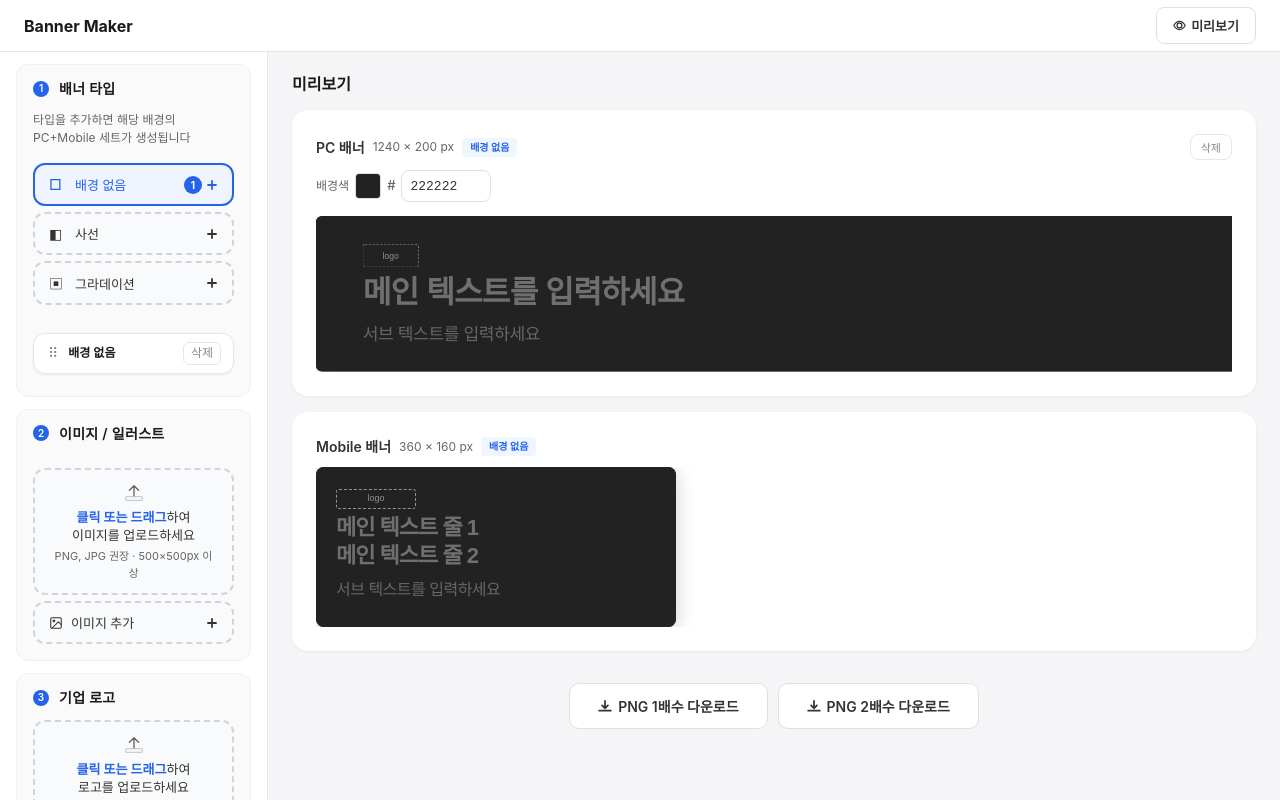
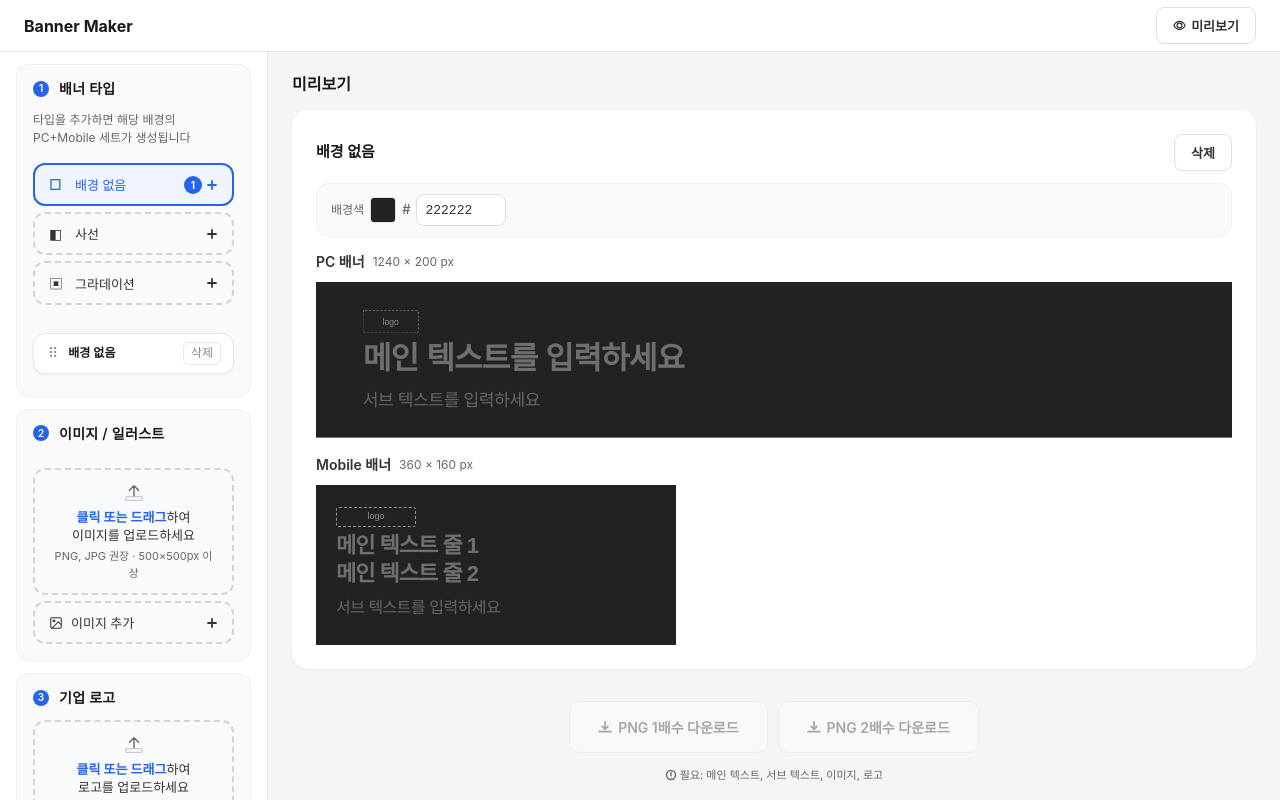
Before and after one commit to JinAh-J/onepick_bann, a website: page index.html in a window 1280 px wide. Drawn offline with nearby package versions, Linux system fonts and the light colour scheme; a web font is replaced by a local one.

Commit message:
Add files via upload

```diff
--- a/index.html
+++ b/index.html
@@ -279,7 +279,7 @@ textarea#titM::placeholder{color:rgba(255,255,255,.35);white-space:pre-line;opac
 /* MAIN FOOTER — 1x/2x 버튼 나란히 */
 .main-footer{display:flex;flex-direction:column;align-items:center;gap:12px;padding:4px 0 0}
 .dl-main-row{display:flex;gap:10px;align-items:center}
-.dl-btn-main{display:inline-flex;align-items:center;gap:6px;padding:12px 28px;background:var(--sf);color:var(--t2);border:1px solid var(--bd2);border-radius:10px;font-size:14px;font-weight:600;cursor:pointer;font-family:inherit;transition:all .2s}
+.dl-btn-main{display:inline-flex;align-items:center;gap:6px;padding:0 28px;height:52px;background:var(--sf);color:var(--t2);border:1px solid var(--bd2);border-radius:10px;font-size:14px;font-weight:600;cursor:pointer;font-family:inherit;transition:all .2s}
 .dl-btn-main svg{stroke:var(--t2)}
 .dl-btn-main:hover{background:var(--sf3);border-color:var(--t3)}
 .dl-btn-main:active{transform:scale(.97)}
@@ -355,12 +355,14 @@ textarea#titM::placeholder{color:rgba(255,255,255,.35);white-space:pre-line;opac
 .set-chip-del{background:none;border:1px solid var(--bd);border-radius:6px;cursor:pointer;color:var(--t4);font-size:12px;padding:2px 7px;line-height:1.4;transition:all .15s;font-family:inherit}
 .set-chip-del:hover{border-color:#dc2626;color:#dc2626;background:#fef2f2}
 .set-header{display:flex;align-items:center;gap:8px;padding:0 0 10px}
-.set-badge{font-size:10px;font-weight:600;padding:2px 8px;border-radius:4px;background:var(--blue-lt);color:var(--blue)}
+.set-badge{display:none;font-size:10px;font-weight:600;padding:2px 8px;border-radius:4px;background:var(--blue-lt);color:var(--blue)}
 .set-badge.diagonal{background:#f3f0ff;color:#6d28d9}
 .set-badge.gradient{background:#fff7ed;color:#c2410c}
-.set-del-btn{margin-left:auto;background:none;border:1px solid var(--bd);border-radius:var(--r);padding:4px 10px;font-size:11px;color:var(--t4);cursor:pointer;font-family:inherit;transition:all .2s}
+.set-del-btn{margin-left:auto;display:inline-flex;align-items:center;gap:5px;padding:8px 16px;background:var(--sf);color:var(--t2);border:1px solid var(--bd2);border-radius:var(--r);font-size:13px;font-weight:600;cursor:pointer;font-family:inherit;transition:all .2s}
 .set-del-btn:hover{border-color:#dc2626;color:#dc2626}
-.set-bg-row{display:flex;align-items:center;gap:6px;padding:0 0 14px;flex-wrap:wrap}
+.set-type-header{display:flex;align-items:center;justify-content:space-between;padding:0 0 12px;}
+.set-type-title{font-size:15px;font-weight:700;color:var(--t1);}
+.set-bg-row-box{display:flex;align-items:center;gap:6px;padding:10px 14px;background:var(--sf2);border:1px solid #F0F1F3;border-radius:var(--rlg);margin-bottom:14px;flex-wrap:wrap;}
 .set-bg-label-txt{font-size:12px;color:var(--t3);font-weight:500;flex-shrink:0}
 .set-bg-pick{width:26px;height:26px;border-radius:4px;border:1px solid var(--bd2);overflow:hidden;cursor:pointer;flex-shrink:0}
 .set-bg-pick input[type=color]{width:200%;height:200%;margin:-50%;cursor:pointer;border:none;padding:0}
@@ -369,9 +371,9 @@ textarea#titM::placeholder{color:rgba(255,255,255,.35);white-space:pre-line;opac
 .set-bg-hex:focus{border-color:var(--blue)}
 .set-bg-label{font-size:12px;color:var(--t3);padding:0 2px}
 .img-inline-btns{display:flex;gap:4px;margin-left:auto;flex-shrink:0;}
-.img-inline-btn{padding:4px 10px;border:1.5px solid var(--bd2);border-radius:var(--r);background:var(--sf);color:var(--t2);font-size:11px;font-weight:600;cursor:pointer;font-family:inherit;transition:all .15s;white-space:nowrap;}
+.img-inline-btn{display:flex;align-items:center;padding:8px 16px;border:1px solid var(--bd2);border-radius:var(--r);background:var(--sf);color:var(--t2);font-size:13px;font-weight:600;cursor:pointer;font-family:inherit;transition:all .2s;white-space:nowrap;}
 .img-inline-btn:hover{border-color:var(--blue);color:var(--blue);}
-.img-inline-btn.active{border-color:var(--blue);background:var(--blue-lt);color:var(--blue);}
+.img-inline-btn.active{border-color:var(--blue);background:var(--blue-lt);color:var(--blue);font-weight:700;}
 .img-sel-btn-group{display:flex;gap:4px;flex-wrap:wrap;padding:0 4px 4px;}
 .img-sel-num-btn{padding:6px 14px;border:1.5px solid var(--bd2);border-radius:var(--r);background:var(--sf);color:var(--t2);font-size:12px;font-weight:600;cursor:pointer;font-family:inherit;transition:all .15s;}
 .img-sel-num-btn:hover{border-color:var(--blue);color:var(--blue);}
@@ -823,21 +825,23 @@ function renderAllSets(){
 
     var html=''
       +'<div class="preview-card">'
-        +'<div class="set-header">'
-          +'<span class="pc-title">PC 배너</span>'
-          +'<span class="pc-size">1240 × 200 px</span>'
-          +'<span class="set-badge '+badgeClass+'">'+typeLabel+'</span>'
+        +'<div class="set-type-header">'
+          +'<span class="set-type-title">'+typeLabel+'</span>'
           +'<button class="set-del-btn" onclick="removeBannerSet('+set.id+')">삭제</button>'
         +'</div>'
-        +'<div class="set-bg-row">'
+        +'<div class="set-bg-row-box">'
           +'<span class="set-bg-label-txt">배경색</span>'
           +'<div class="set-bg-pick"><input type="color" id="setBgPick_'+set.id+'" value="'+set.bgColor+'" oninput="onSetBgPick('+set.id+',this.value)"></div>'
           +'<span class="set-bg-hash">#</span>'
           +'<input type="text" class="set-bg-hex" id="setBgHex_'+set.id+'" value="'+set.bgColor.replace('#','').toUpperCase()+'" maxlength="6" oninput="onSetBgHex('+set.id+',this.value)">'
           +gradExtra
-          +'<div class="img-inline-btns" id="imgInlineBtns_'+set.id+'" style="'+(imgList.length>1?'':'display:none')+'">'+(imgList.length>1?imgList.map(function(item,i){  var activeId2=set.imgId||(imgList.length>0?imgList[0].id:null);  var active=item.id===activeId2;  return '<button class="img-inline-btn'+(active?' active':'')+'"    onclick="setImgForSet('+set.id+','+item.id+')">'    +'이미지 '+(i+1)+'</button>';}).join(''):'')+'</div>'
+          +'<div class="img-inline-btns" id="imgInlineBtns_'+set.id+'" style="'+(imgList.length>1?'':'display:none')+'">'+(imgList.length>1?imgList.map(function(item,i){  var activeId2=set.imgId||(imgList.length>0?imgList[0].id:null);  var active=item.id===activeId2;  return '<button class="img-inline-btn'+(active?' active':'')+'\"    onclick="setImgForSet('+set.id+','+item.id+')">'    +'이미지 '+(i+1)+'</button>';}).join(''):'')+'</div>'
         +'</div>'
-        +'<div class="bnr-stage" id="stagePC_'+set.id+'" style="overflow:hidden;width:100%;">'          +'<div id="bnrPC_'+set.id+'" style="width:1240px;height:200px;background:'+bgCss+';position:relative;overflow:hidden;border-radius:8px;box-shadow:0 4px 20px rgba(0,0,0,.2);transform-origin:top left;">'
+        +'<div class="set-header">'
+          +'<span class="pc-title">PC 배너</span>'
+          +'<span class="pc-size">1240 × 200 px</span>'
+        +'</div>'
+        +'<div class="bnr-stage" id="stagePC_'+set.id+'" style="overflow:hidden;width:100%;">'          +'<div id="bnrPC_'+set.id+'" style="width:1240px;height:200px;background:'+bgCss+';position:relative;overflow:hidden;transform-origin:top left;">'
             +'<div id="bgPC_'+set.id+'" style="position:absolute;inset:0;z-index:0;background:'+bgCss+';"></div>'
             +'<div id="ilPC_'+set.id+'" style="position:absolute;inset:0;z-index:1;overflow:hidden;pointer-events:none;"><img id="imgPC_'+set.id+'" style="position:absolute;display:none;" alt=""></div>'
             +'<div id="dtPC_'+set.id+'" style="position:absolute;inset:0;z-index:2;display:none;pointer-events:none;"></div>'
@@ -845,15 +849,12 @@ function renderAllSets(){
             +'<div id="ctPC_'+set.id+'" style="position:absolute;inset:0;z-index:5;pointer-events:none;"></div>'
           +'</div>'
         +'</div>'
-      +'</div>'
-      +'<div class="preview-card" style="margin-top:16px">'
-        +'<div class="set-header">'
+        +'<div class="set-header" style="margin-top:16px;">'
           +'<span class="pc-title">Mobile 배너</span>'
           +'<span class="pc-size">360 × 160 px</span>'
-          +'<span class="set-badge '+badgeClass+'">'+typeLabel+'</span>'
         +'</div>'
         +'<div class="bnr-stage" id="stageM_'+set.id+'" style="overflow:hidden;width:100%;">'
-          +'<div id="bnrM_'+set.id+'" style="width:360px;height:160px;background:'+bgCss+';position:relative;overflow:hidden;border-radius:8px;box-shadow:0 4px 20px rgba(0,0,0,.2);transform-origin:top left;">'
+          +'<div id="bnrM_'+set.id+'" style="width:360px;height:160px;background:'+bgCss+';position:relative;overflow:hidden;transform-origin:top left;">'
             +'<div id="bgM_'+set.id+'" style="position:absolute;inset:0;z-index:0;background:'+bgCss+';"></div>'
             +'<div id="ilM_'+set.id+'" style="position:absolute;inset:0;z-index:1;overflow:hidden;pointer-events:none;"><img id="imgM_'+set.id+'" style="position:absolute;display:none;" alt=""></div>'
             +'<div id="dtM_'+set.id+'" style="position:absolute;inset:0;z-index:2;display:none;pointer-events:none;"></div>'
@@ -1076,7 +1077,7 @@ function applySetStyle(id){
     }
 
     // 텍스트 컨텐츠
-    const color=set.type==='gradient'?'#fff':tc(set.bgColor||'#222222');
+    const color=tc(set.bgColor||'#222222');
     ct.style.cssText=`position:absolute;inset:0;z-index:5;display:flex;flex-direction:column;justify-content:flex-start;align-items:flex-start;padding:${isPC?'36px 40px 33px 60px':'22px 20px 18px 20px'};height:${h}px;box-sizing:border-box;max-width:${imgSrc?(isPC?'55%':'51%'):'88%'};`;
 
     // 로고 (고정 높이 컨테이너로 레이아웃 안정화)
@@ -1177,7 +1178,19 @@ window.addEventListener('resize',()=>{
 const sfx=d=>d==='pc'?'PC':'M';
 function h2r(hex){const h=hex.replace('#','');return{r:parseInt(h.slice(0,2),16),g:parseInt(h.slice(2,4),16),b:parseInt(h.slice(4,6),16)};}
 function r2h(r,g,b){return[r,g,b].map(v=>Math.max(0,Math.min(255,v|0)).toString(16).padStart(2,'0')).join('');}
-function tc(hex){const{r,g,b}=h2r(hex.startsWith('#')?hex:'#'+hex);return(0.299*r+0.587*g+0.114*b)/255>0.55?'#111':'#fff';}
+function tc(hex){
+  if(!hex||typeof hex!=='string') return '#fff';
+  let h=hex.trim();
+  // #fff → #ffffff 변환
+  if(h.startsWith('#')) h=h.slice(1);
+  if(h.length===3) h=h[0]+h[0]+h[1]+h[1]+h[2]+h[2];
+  if(h.length!==6) return '#fff';
+  const r=parseInt(h.slice(0,2),16);
+  const g=parseInt(h.slice(2,4),16);
+  const b=parseInt(h.slice(4,6),16);
+  if(isNaN(r)||isNaN(g)||isNaN(b)) return '#fff';
+  return (0.299*r+0.587*g+0.114*b)/255>0.55?'#111':'#fff';
+}
 function getBg(){return bannerType==='gradient'?`linear-gradient(${gradAngle}deg,#${gradStop1.replace('#','')},#${gradStop2.replace('#','')})`:bgColor;}
 function getTC(){return bannerType==='gradient'?'#fff':tc(bgColor);}
 function getScF(d){return Math.min(1,(document.getElementById('stage'+sfx(d)).clientWidth-28)/SIZES[d].w);}
@@ -1905,7 +1918,7 @@ function checkDownloadReady(){
   const mTitle=txt.m.title.trim();
   const mSub=txt.m.sub.trim();
   const hasSets=bannerSets.length>0;
-  const ready=!!(hasSets);
+  const ready=!!(hasSets && txt.pc.title.trim() && txt.pc.sub.trim() && txt.m.title.trim() && txt.m.sub.trim() && imgSrc && logoSrc);
   const b1=document.getElementById('dlBtn1');
   const b2=document.getElementById('dlBtn2');
   if(b1) b1.disabled=!ready;
```
